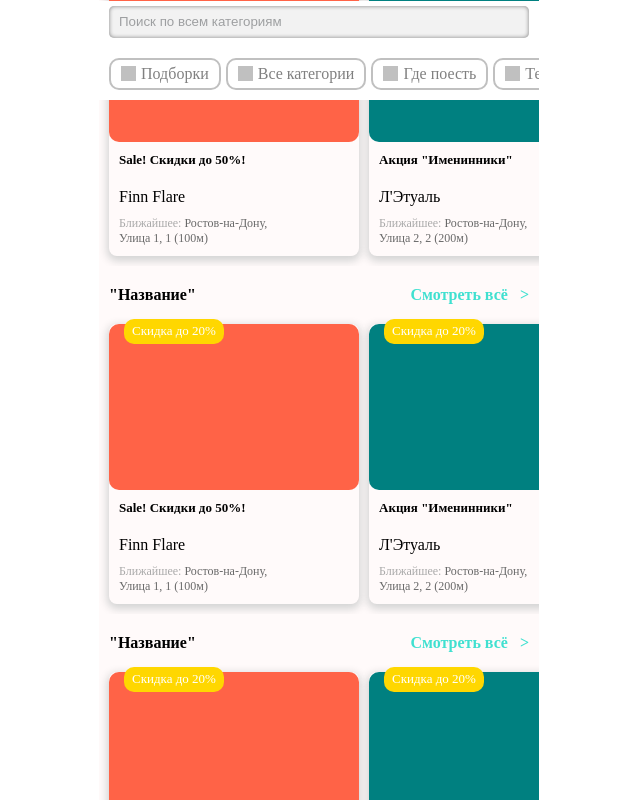
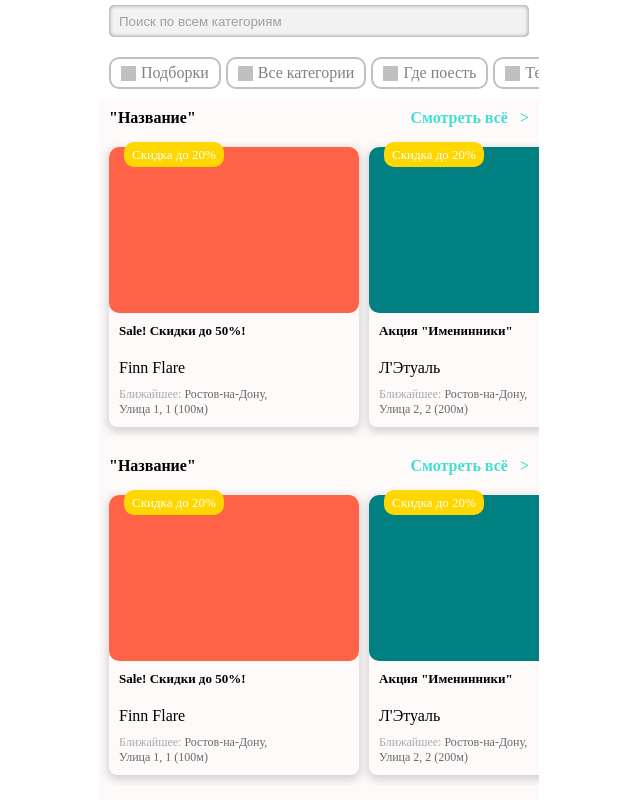
Before and after one commit to RRSafin/bestrk, a Vue app: page / in a window 1280 px wide. Shown: the top 800 px of the page, without its empty margins (321-961 px from the left). Built offline with nearby package versions, Linux system fonts and the light colour scheme.

Commit message:
navbar fix

```diff
--- a/src/App.vue
+++ b/src/App.vue
@@ -34,7 +34,6 @@ export default {
 
 
   .app {
-    height: calc(var(--vh, 1vh) * 100);
     display: flex;
     align-items: center;
     justify-content: center;
```
